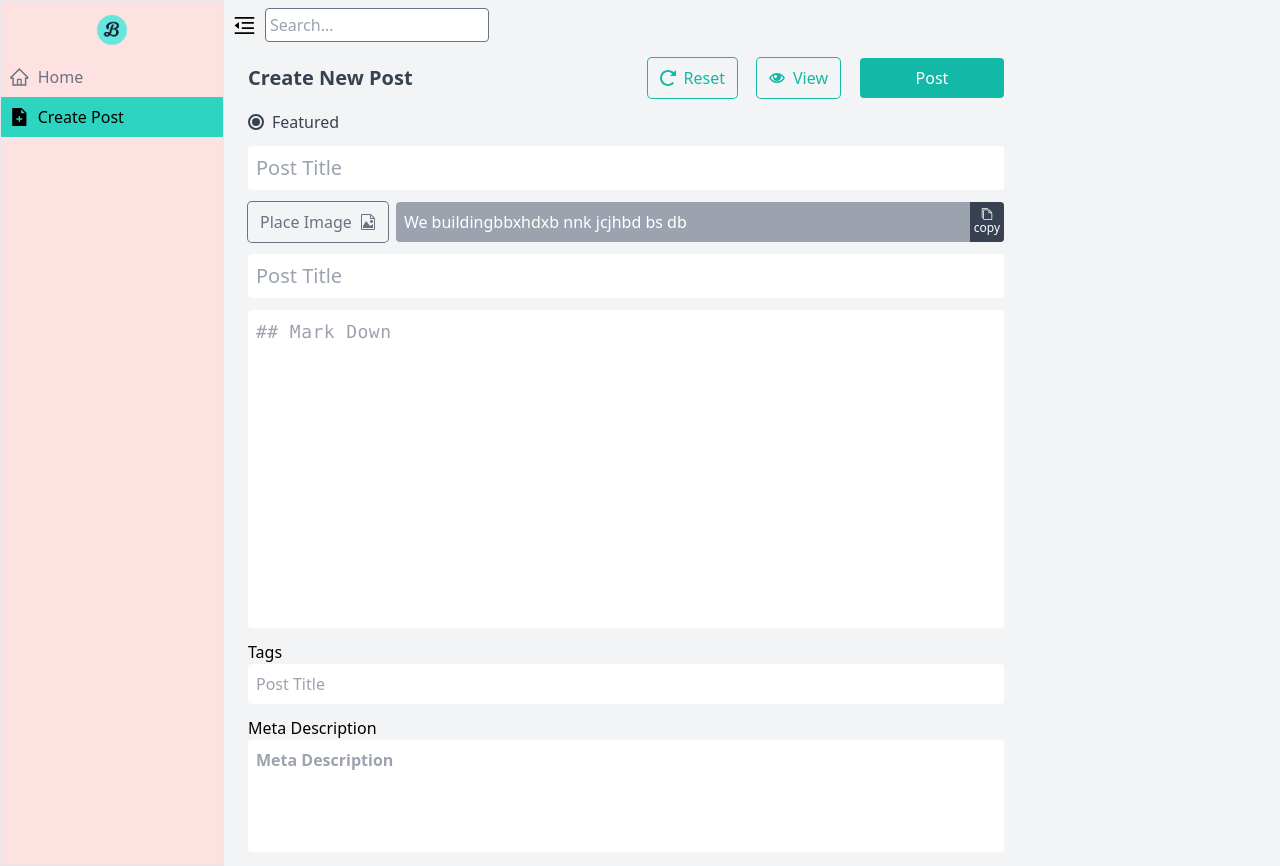
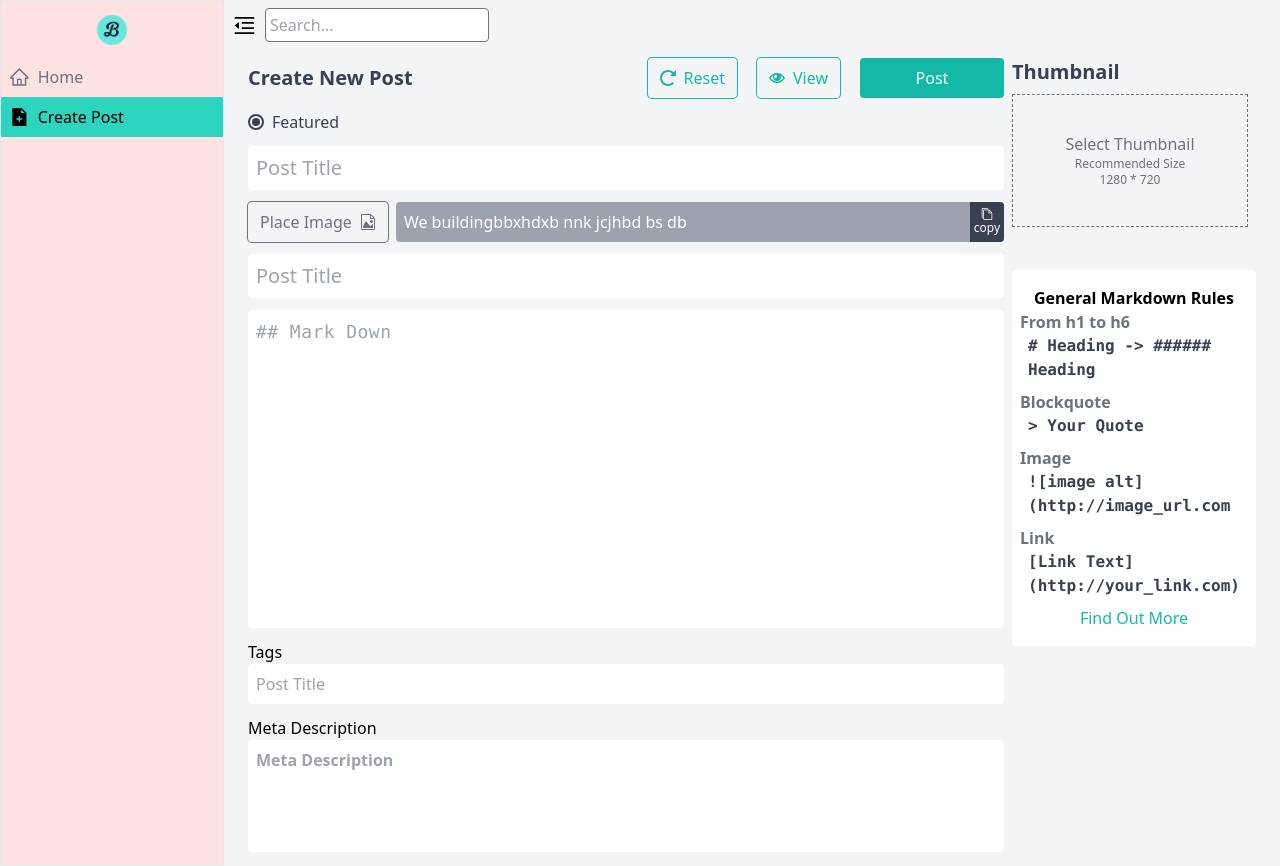
Before and after one commit to Muskulee/anonymous-admin, a React (Create React App) app: page /create-post in a window 1280 px wide. Built offline with nearby package versions, Linux system fonts and the light colour scheme.

Commit message:
Form design finihed(Image and Markdown part fixed)

```diff
--- a/src/components/CreatePost.jsx
+++ b/src/components/CreatePost.jsx
@@ -1,14 +1,39 @@
 import React from "react";
-import { ImSpinner11, ImEye, ImFilePicture, ImFilesEmpty } from "react-icons/im";
+import {
+  ImSpinner11,
+  ImEye,
+  ImFilePicture,
+  ImFilesEmpty,
+} from "react-icons/im";
+
+const mdRules = [
+  {
+    title: " From h1 to h6",
+    rule: "# Heading -> ###### Heading",
+  },
+  {
+    title: " Blockquote",
+    rule: "> Your Quote",
+  },
+  {
+    title: " Image",
+    rule: "![image alt](http://image_url.com",
+  },
+  {
+    title: " Link",
+    rule: "[Link Text](http://your_link.com)",
+  },
+];
 
 export default function CreatePost() {
   return (
-    <form className="p-2">
+    <form className="p-2 flex">
       <div className="w-9/12 h-screen space-y-3 flex flex-col">
-
         {/* Title and Submit */}
         <div className="flex items-center justify-between">
-        <h1 className="text-xl font-semibold text-gray-700">Create New Post</h1>
+          <h1 className="text-xl font-semibold text-gray-700">
+            Create New Post
+          </h1>
 
           <div className="flex items-center space-x-5">
             <button className="flex items-center space-x-2 px-3 ring-1 ring-teal-500 rounded h-10 text-teal-500 hover:text-white hover:bg-teal-500 transition">
@@ -63,22 +88,23 @@ export default function CreatePost() {
             </label>
           </div>
 
-        <div className="flex-1 flex bg-gray-400
-        justify-between rounded overflow-hidden">
+          <div
+            className="flex-1 flex bg-gray-400
+        justify-between rounded overflow-hidden"
+          >
             <input
               type="text"
               value="We buildingbbxhdxb nnk jcjhbd bs db"
               className="bg-transparent px-2 text-white w-full"
               disabled
             />
-          <button className="text-xs flex
+            <button
+              className="text-xs flex
           flex-col items-center justify-center p-1
-          self-stretch bg-gray-700 text-white">
+          self-stretch bg-gray-700 text-white"
+            >
               <ImFilesEmpty />
-            <span>
-            copy
-
-            </span>
+              <span>copy</span>
             </button>
           </div>
         </div>
@@ -116,6 +142,46 @@ export default function CreatePost() {
           ></textarea>
         </div>
       </div>
+
+      <div className="w-1/4 px-2 relative">
+        <h1
+          className="text-xl font-semibold
+         text-gray-700 mb-2"
+        >
+          Thumbnail
+        </h1>
+        <div>
+          <input type="file" hidden id="thumbnail" />
+          <label className="cursor-pointer" htmlFor="thumbnail">
+            <div
+              className="border border-dashed
+           border-gray-500 aspect-video text-gray-500
+           flex flex-col justify-center items-center"
+            >
+              <span>Select Thumbnail </span>
+              <span className="text-xs">Recommended Size </span>
+              <span className="text-xs">1280 * 720 </span>
+            </div>
+          </label>
+        </div>
+
+        <div className="bg-white absolute top-1/2 -translate-y-1/2 px-2 py-4 rounded">
+          <h1 className="font-semibold text-center">General Markdown Rules</h1>
+
+          <ul className="space-y-2">
+            {mdRules.map(({title, rule })=> {
+              return <li key={title}>
+                <p className="font-semibold  text-gray-500"> {title}</p>
+                <p className="font-semibold  text-gray-700 pl-2 font-mono">{rule}</p>
+              </li>
+            })}
+
+            <li className="text-center text-teal-500">
+              <a href="https://www.markdownguide.org/basic-syntax/" taget="_blank">Find Out More</a>
+            </li>
+          </ul>
+        </div>
+      </div>
     </form>
   );
 }
```
Lines whose indentation alone changed are shown as unchanged.
